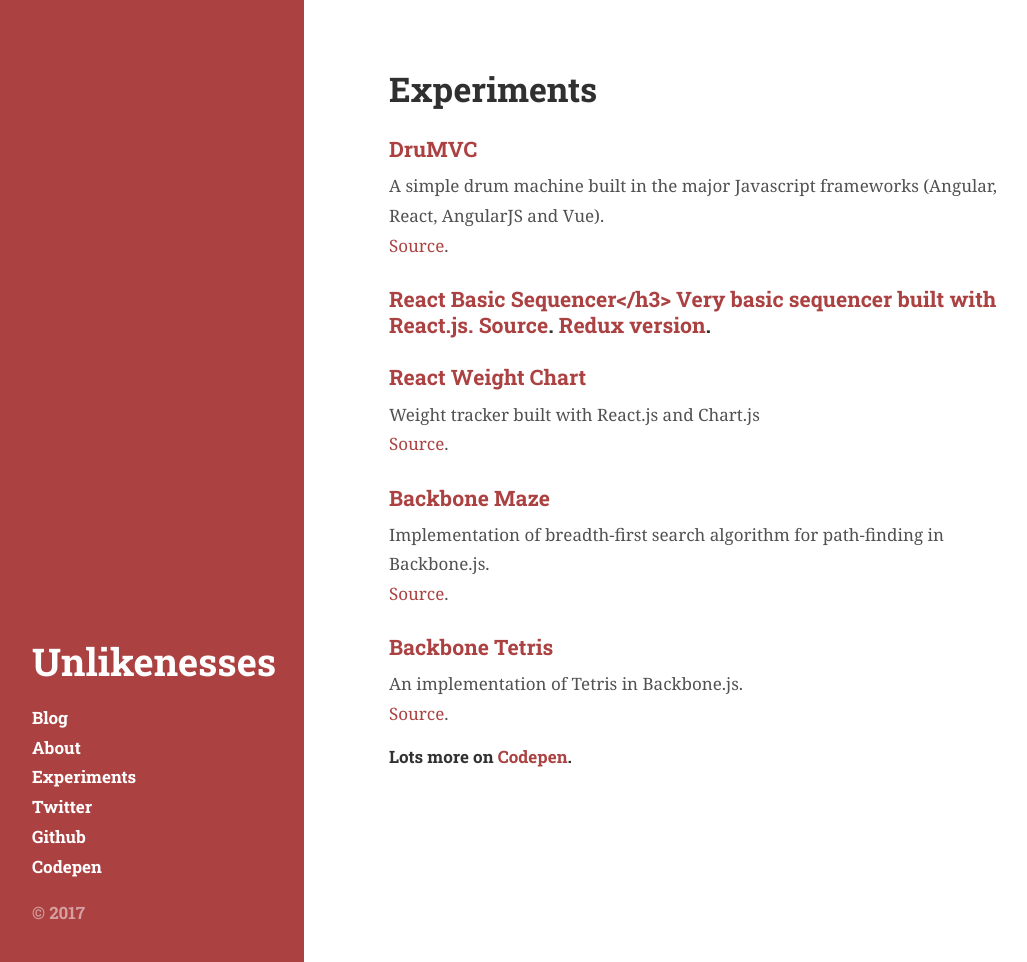
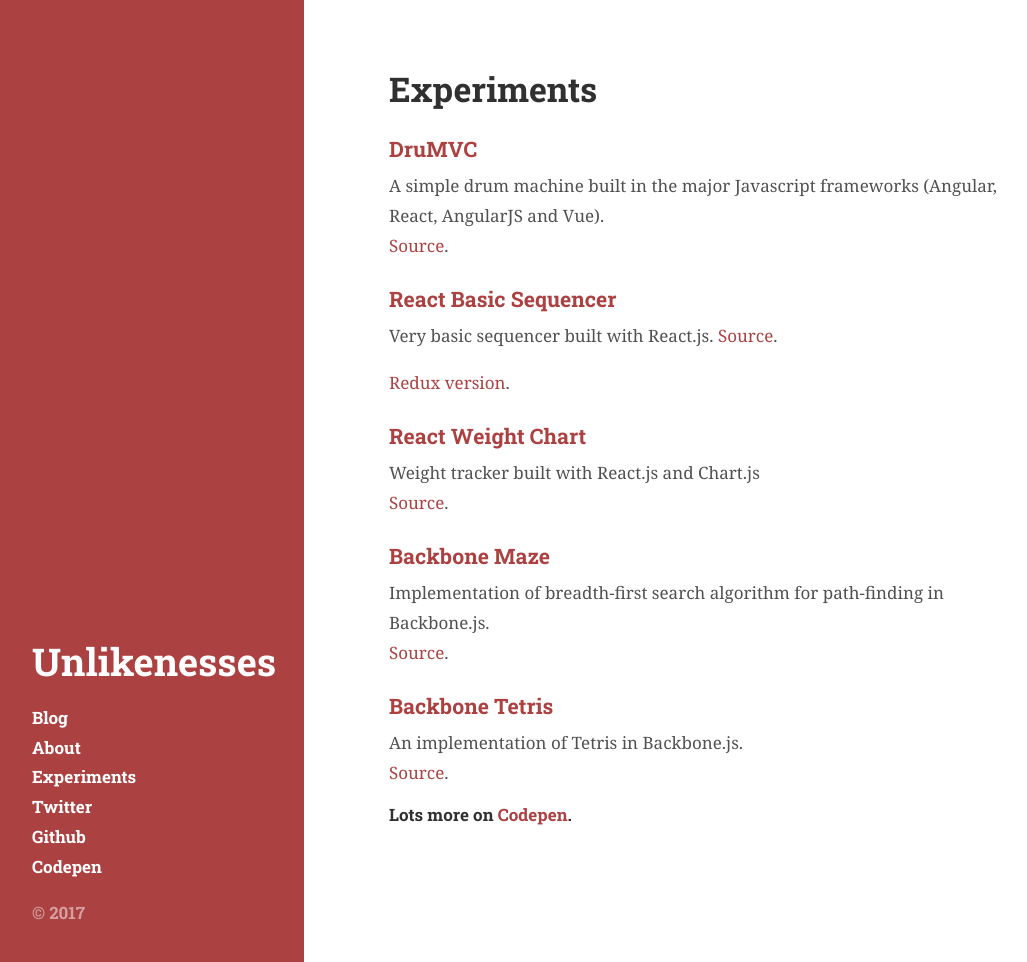
Before and after one commit to unlikenesses/unlikenesses.github.io, a Jekyll site: the page built from experiments.md, in a window 1280 px wide and 962 px high. Shown: the whole window, without its empty margins (2-1029 px from the left). Built offline with Jekyll 4.4.1, drawn with Linux system fonts in a browser that asks for light colours.

```diff
--- a/experiments.md
+++ b/experiments.md
@@ -8,7 +8,7 @@ title: Experiments
 A simple drum machine built in the major Javascript frameworks (Angular, React, AngularJS and Vue).<br>
 <a href="https://github.com/drumvc" target="_blank">Source</a>.
 
-<h3><a href="http://unlikenesses.com/react-sequencer" target="_blank">React Basic Sequencer</h3>
+<h3><a href="http://unlikenesses.com/react-sequencer" target="_blank">React Basic Sequencer</a></h3>
 
 Very basic sequencer built with React.js. <a href="https://github.com/unlikenesses/react-sequencer" target="_blank">Source</a>.
 
```
